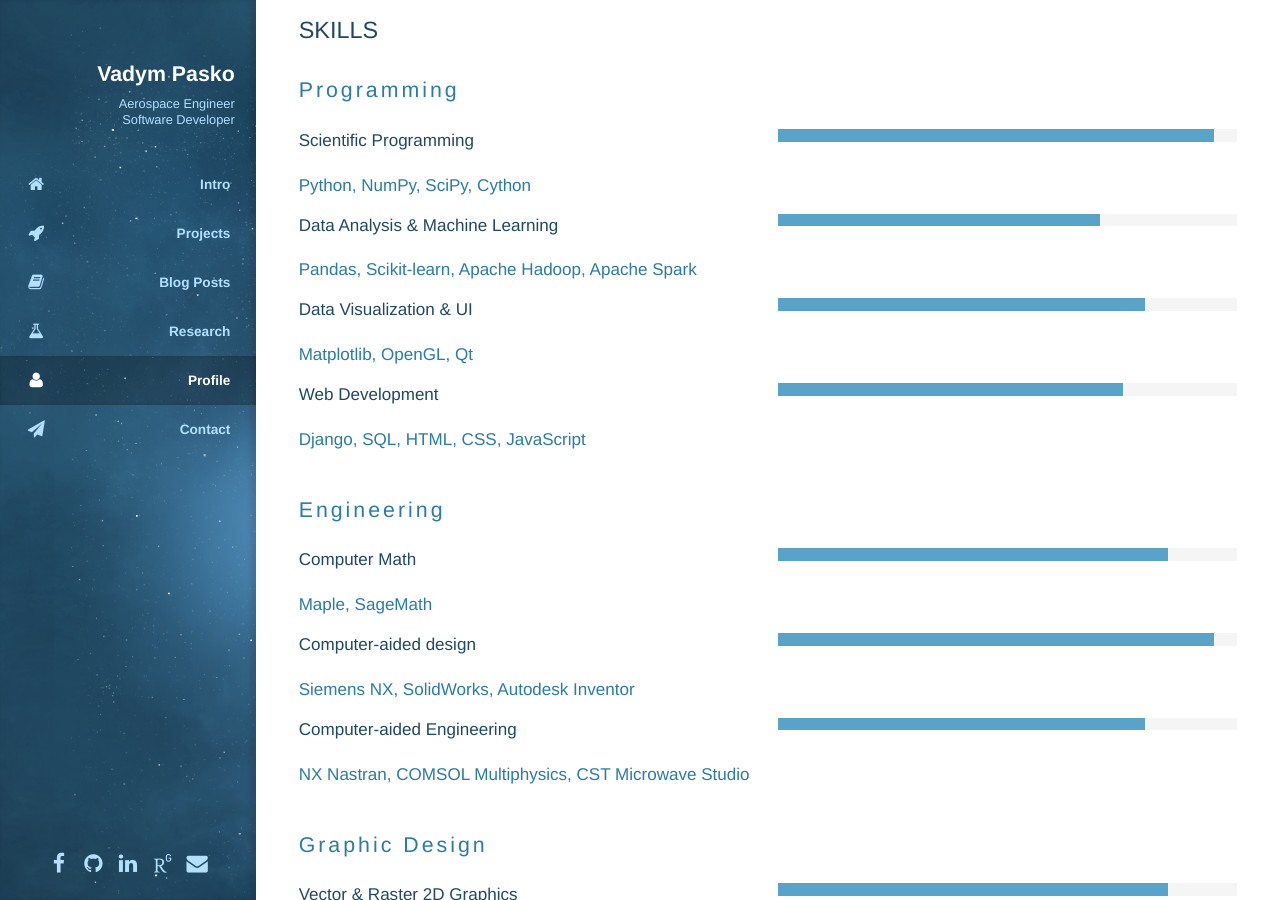
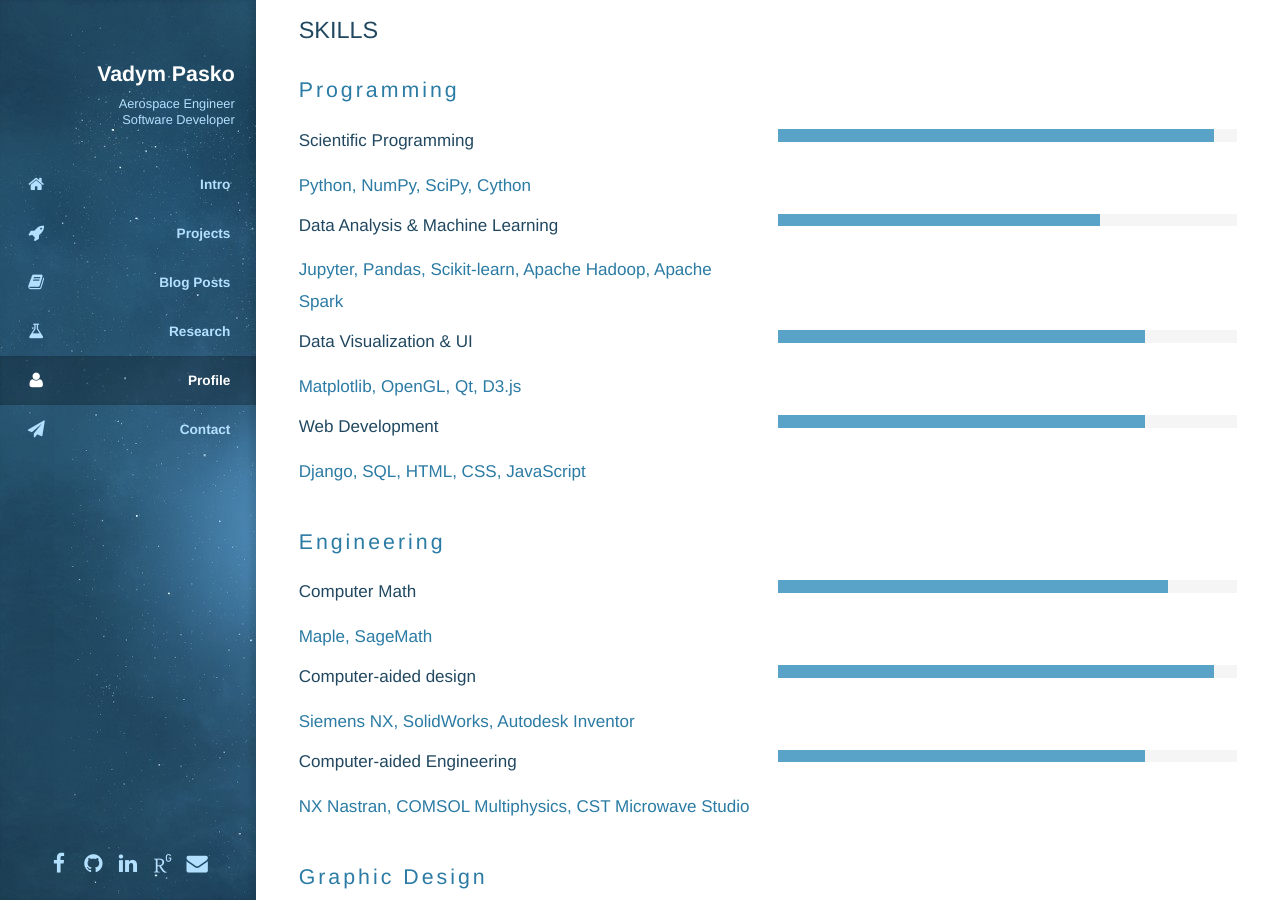
Before and after one commit to nomad-vagabond/vp-site, a Jekyll site: the page built from index.html, in a window 1280 px wide and 900 px high, scrolled down 6135 px. Built offline with Jekyll 4.4.1, drawn with Linux system fonts in a browser that asks for light colours; some web fonts are replaced.

Commit message:
Update skills

```diff
--- a/_includes/sections/profile.html
+++ b/_includes/sections/profile.html
@@ -201,7 +201,7 @@
           <div class="6u 12u$(mobile) skitm">
             <div class="skill-title">
               <h3>Data Analysis &amp; Machine Learning</h3>
-              <p>Pandas, Scikit-learn, Apache Hadoop, Apache Spark</p>
+              <p>Jupyter, Pandas, Scikit-learn, Apache Hadoop, Apache Spark</p>
             </div>
           </div>
           <div class="6u 12u$(mobile) skitm" id="skillbar-item">
@@ -215,7 +215,7 @@
           <div class="6u 12u$(mobile) skitm">
             <div class="skill-title">
               <h3>Data Visualization &amp; UI</h3>
-              <p>Matplotlib, OpenGL, Qt</p>
+              <p>Matplotlib, OpenGL, Qt, D3.js</p>
             </div>
           </div>
           <div class="6u 12u$(mobile) skitm" id="skillbar-item">
@@ -234,7 +234,7 @@
           </div>
           <div class="6u 12u$(mobile) skitm" id="skillbar-item">
             <div class="levbar">
-              <div class="levbar-inner" style="width: 75%;"></div>
+              <div class="levbar-inner" style="width: 80%;"></div>
             </div>
           </div>
         </div>
@@ -308,7 +308,7 @@
           </div>
           <div class="6u 12u$(mobile) skitm" id="skillbar-item">
             <div class="levbar">
-              <div class="levbar-inner" style="width: 75%;"></div>
+              <div class="levbar-inner" style="width: 80%;"></div>
             </div>
           </div>
         </div>
```
